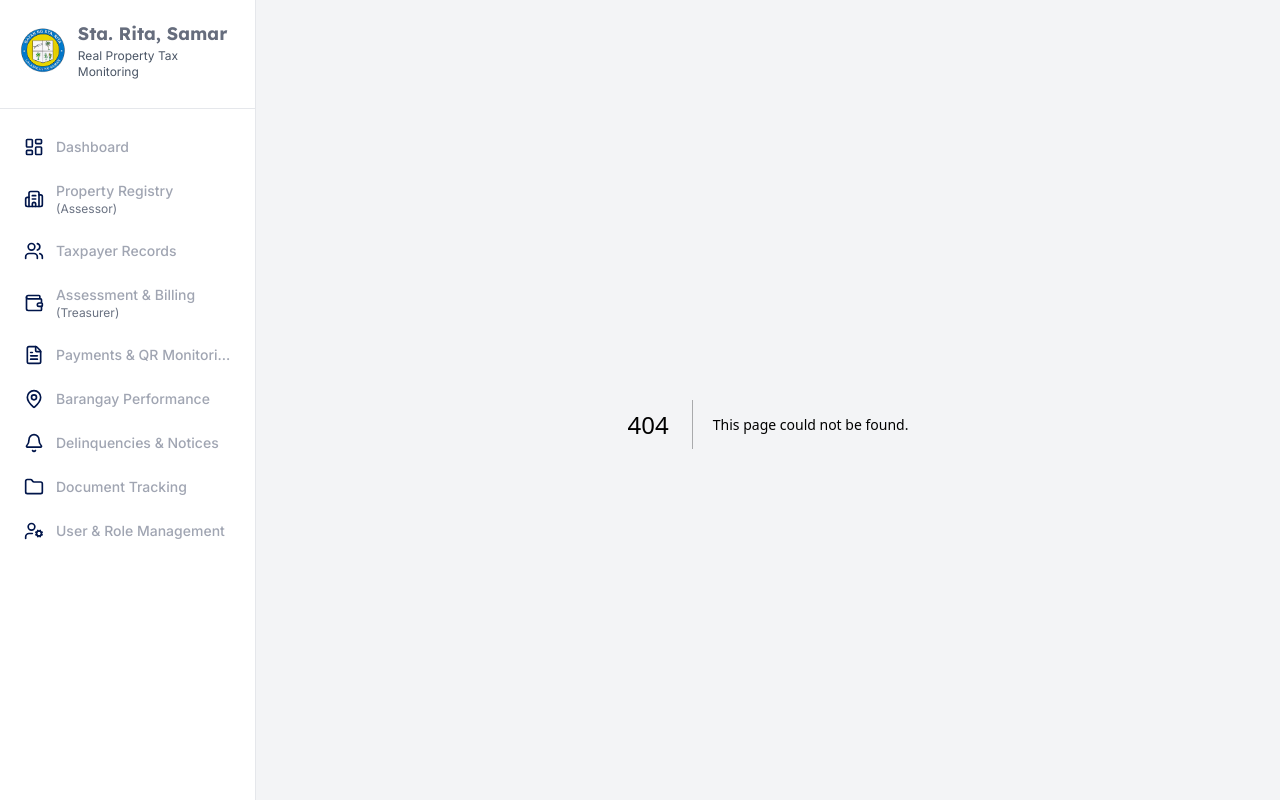
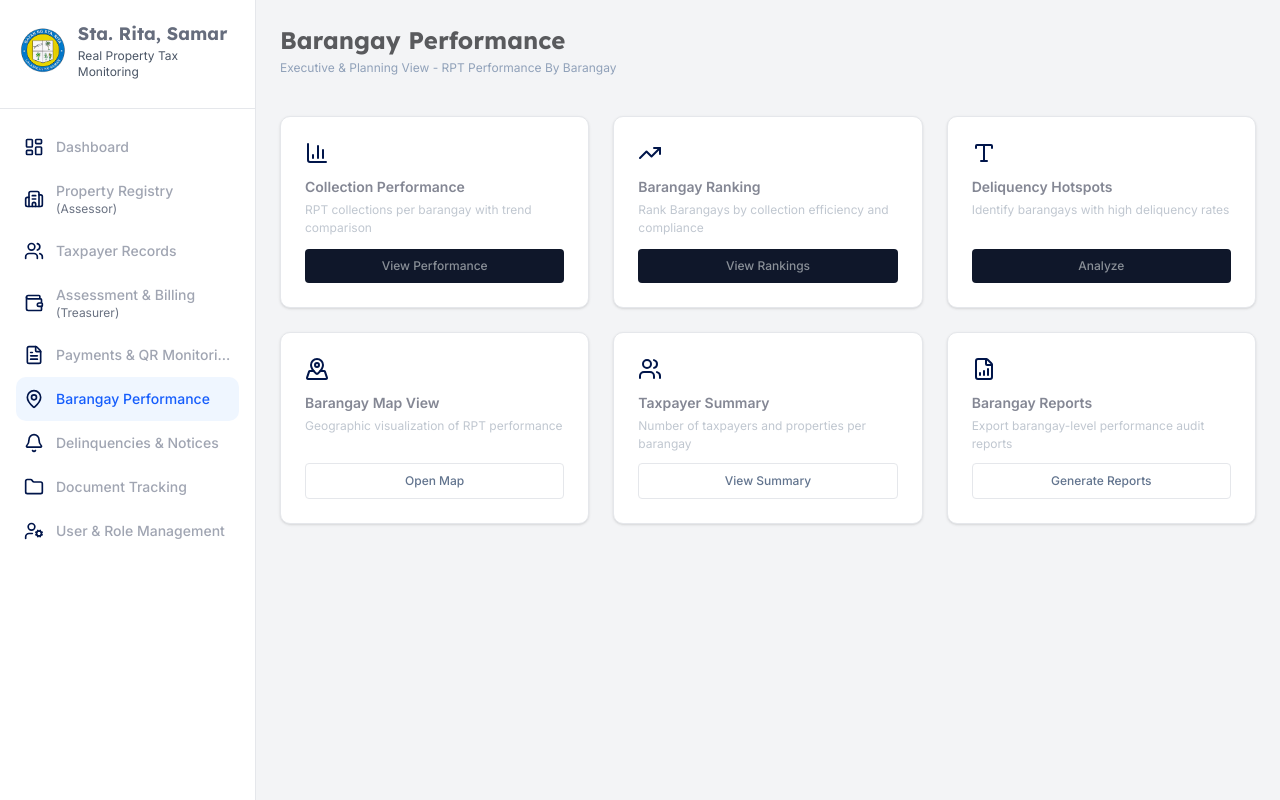
Before and after one commit to panisjr/tax-system, a Next.js app: page /barangay in a window 1280 px wide. Before the commit this address had no page. Built offline with nearby package versions, Linux system fonts and the light colour scheme.

Commit message:
added barangay page successfuly

```diff
--- /dev/null
+++ b/app/barangay/page.tsx
@@ -0,0 +1,58 @@
+import RegistryCard from '@/components/RegistryCard';
+import { ChartColumn, TrendingUp, Type, MapPinned, Users, FileChartColumnIncreasing } from 'lucide-react';
+
+export default function PropertyRegistryPage() {
+  return (
+    <div className="flex">
+
+      <main className="flex-1">
+        <header className="mb-10">
+          <h1 className={`font-lexend text-2xl font-bold text-[#595a5d]`}>Barangay Performance</h1>
+          <p className={`font-inter text-xs text-slate-400 mt-1`}>Executive & Planning View - RPT Performance By Barangay</p>
+        </header>
+
+        <div className="grid grid-cols-1 md:grid-cols-2 lg:grid-cols-3 gap-6">
+          <RegistryCard
+            icon={ChartColumn}
+            title="Collection Performance"
+            description="RPT collections per barangay with trend comparison"
+            buttonText="View Performance"
+          />
+          <RegistryCard
+            icon={TrendingUp}
+            title="Barangay Ranking"
+            description="Rank Barangays by collection efficiency and compliance"
+            buttonText="View Rankings"
+          />
+          <RegistryCard
+            icon={Type}
+            title="Deliquency Hotspots"
+            description="Identify barangays with high deliquency rates"
+            buttonText="Analyze"
+          />
+          <RegistryCard
+            icon={MapPinned}
+            title="Barangay Map View"
+            description="Geographic visualization of RPT performance"
+            buttonText="Open Map"
+            variant="secondary"
+          />
+          <RegistryCard
+            icon={Users}
+            title="Taxpayer Summary"
+            description="Number of taxpayers and properties per barangay"
+            buttonText="View Summary"
+            variant="secondary"
+          />
+          <RegistryCard
+            icon={FileChartColumnIncreasing}
+            title="Barangay Reports"
+            description="Export barangay-level performance audit reports"
+            buttonText="Generate Reports"
+            variant="secondary"
+          />
+        </div>
+      </main>
+    </div>
+  );
+}
--- a/components/Sidebar.tsx
+++ b/components/Sidebar.tsx
@@ -31,13 +31,6 @@ import {
   UserCog
 } from 'lucide-react';
 
-import {
-  Accordion,
-  AccordionItem,
-  AccordionTrigger,
-  AccordionContent,
-} from '@/components/ui/accordion';
-
 type SubmenuItem = {
   name: string;
   path: string;
@@ -53,32 +46,14 @@ type MenuItem = {
 
 const menuItems: MenuItem[] = [
   { name: 'Dashboard', path: '/dashboard', icon: LayoutDashboard },
-  {
-    name: 'Property Registry',
-    path: '/property/registry',
-    icon: Building2, // The tall building
-    subtitle: '(Assessor)'
-  },
-  {
-    name: 'Taxpayer Records',
-    path: '/taxpayers',
-    icon: Users, // The two people
-  },
-  {
-    name: 'Assessment & Billing',
-    path: '#',
-    icon: Wallet, // The document with lines
-    subtitle: '(Treasurer)',
-  },
-  {
-    name: 'Payments & QR Monitoring',
-    path: '#',
-    icon: FileText, // The credit card with the magnetic stripe
-  },
-  { name: 'Barangay Performance', path: '#', icon: MapPin },
+  { name: 'Property Registry', path: '/property/registry', icon: Building2, subtitle: '(Assessor)' },
+  { name: 'Taxpayer Records', path: '/taxpayers', icon: Users },
+  { name: 'Assessment & Billing', path: '#', icon: Wallet, subtitle: '(Treasurer)' },
+  { name: 'Payments & QR Monitoring', path: '#', icon: FileText },
+  { name: 'Barangay Performance', path: '/barangay', icon: MapPin },
   { name: 'Delinquencies & Notices', path: '#', icon: Bell },
-  { name: 'Document Tracking', path: '#', icon: Folder }, // The folder
-  { name: 'User & Role Management', path: '#', icon: UserCog }, // The user with the gear
+  { name: 'Document Tracking', path: '#', icon: Folder },
+  { name: 'User & Role Management', path: '#', icon: UserCog },
 ];
 
 export default function Sidebar() {
```
